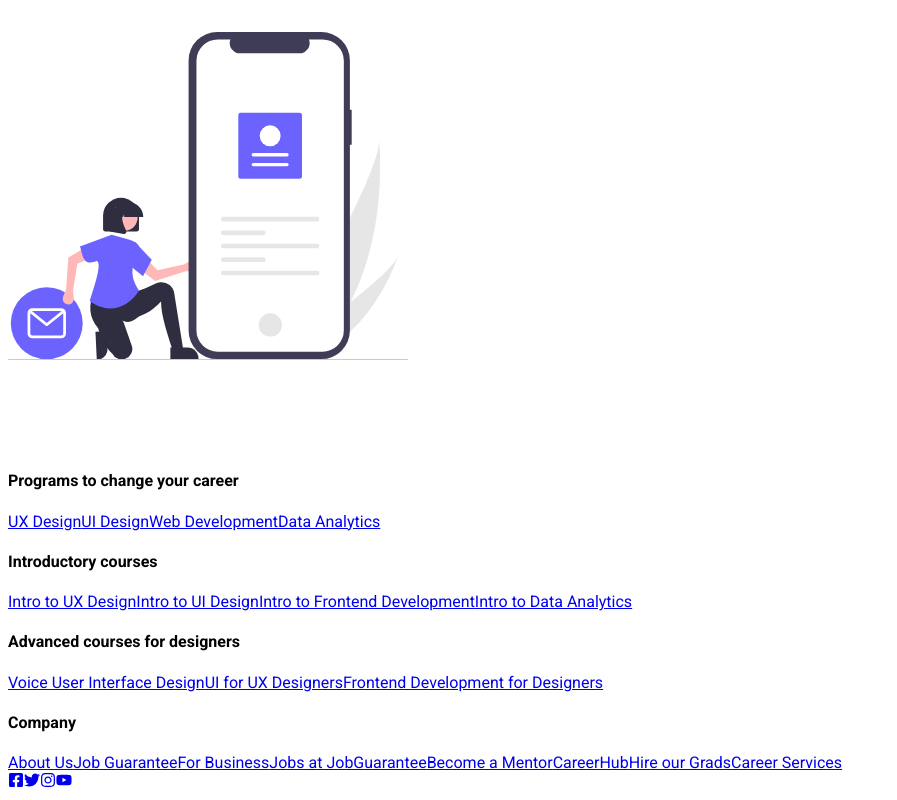
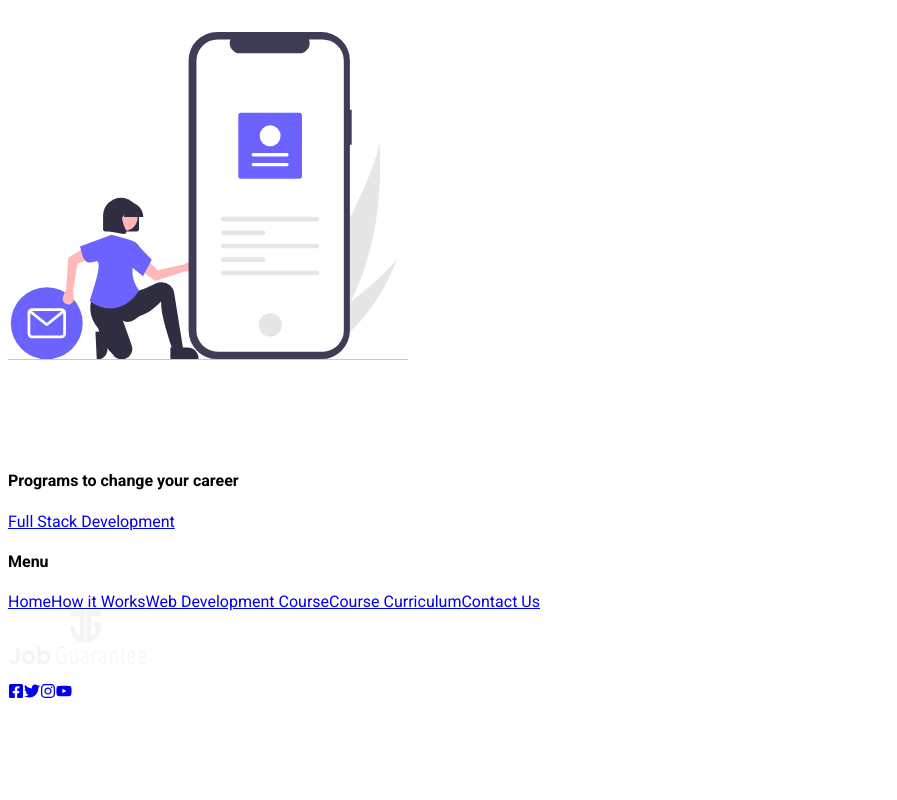
Before and after one commit to asfand687/job-guarantee, a Next.js app: page /ContactUs in a window 1280 px wide. Shown: the part 1171-1971 px from the top of the page, without its empty margins (0-897 px from the left). After the commit the page ends 1882 px from the top, so only its background shows below. Built offline with nearby package versions, Linux system fonts and the light colour scheme.

Commit message:
added favicon and removed the sections asked by the marketing team

```diff
--- a/components/Companies.jsx
+++ b/components/Companies.jsx
@@ -6,9 +6,9 @@ import Zameen from '../public/zameen.svg'
 
 const Companies = () => {
 	return (
-		<div className='text-center pt-4 flex flex-col items-center'>
+		<div className='text-center pt-8 flex flex-col items-center'>
 			<p className='font-light px-4 text-lg pb-8'>
-				Our graduates now have tech jobs all over the world
+				Our graduates now have tech jobs in top organizations of Pakistan
 			</p>
 			<div className='w-full px-4 max-w-6xl flex items-center justify-around'>
 				<article>
--- a/components/Footer.jsx
+++ b/components/Footer.jsx
@@ -1,6 +1,6 @@
 import Link from 'next/link'
 import Image from 'next/image'
-import Olivia from '../public/olivia.jpg'
+import Logo from '../public/logo.svg'
 import { FaFacebookSquare } from 'react-icons/fa'
 import { FaTwitter } from 'react-icons/fa'
 import { FaInstagram } from 'react-icons/fa'
@@ -8,127 +8,49 @@ import { FaYoutube } from 'react-icons/fa'
 
 const Footer = () => {
 	return (
-		<footer className='p-10 bg-gray-700'>
+		<footer className='p-10 text-center md:text-left bg-gray-700'>
 			<section className='w-full max-w-5xl mx-auto'>
 				<div className='flex justify-between flex-col lg:flex-row lg:space-x-16'>
 					<div className='flex flex-col'>
-						<h4 className='text-xs font-bold py-4 uppercase text-gray-500 tracking-tighter'>
+						<h4 className='text-lg font-bold py-2 uppercase text-gray-500 tracking-wide'>
 							Programs to change your career
 						</h4>
-						<Link href='#'>
-							<a className='text-white font-bold text-md tracking-tight pb-1'>
-								UX Design
-							</a>
-						</Link>
-						<Link href='#'>
-							<a className='text-white font-bold text-md tracking-tight pb-1'>
-								UI Design
-							</a>
-						</Link>
-						<Link href='#'>
-							<a className='text-white font-bold text-md tracking-tight pb-1'>
-								Web Development
-							</a>
-						</Link>
-						<Link href='#'>
-							<a className='text-white font-bold text-md tracking-tight pb-1'>
-								Data Analytics
+						<Link href='/WebDevelopmentCourse'>
+							<a className='text-white font-bold text-lg pb-1'>
+								Full Stack Development
 							</a>
 						</Link>
 					</div>
 					<div className='flex flex-col'>
-						<h4 className='text-xs font-bold py-4 uppercase text-gray-500 tracking-tighter'>
-							Introductory courses
+						<h4 className='text-lg font-bold py-2 uppercase text-gray-500 tracking-wide'>
+							Menu
 						</h4>
-						<Link href='#'>
-							<a className='text-white font-bold text-md tracking-tight pb-1'>
-								Intro to UX Design
+						<Link href='/'>
+							<a className='text-white font-bold text-lg pb-1'>Home</a>
+						</Link>
+						<Link href='/HowItWorks'>
+							<a className='text-white font-bold text-lg pb-1'>How it Works</a>
+						</Link>
+						<Link href='/WebDevelopmentCourse'>
+							<a className='text-white font-bold text-lg pb-1'>
+								Web Development Course
 							</a>
 						</Link>
-						<Link href='#'>
-							<a className='text-white font-bold text-md tracking-tight pb-1'>
-								Intro to UI Design
+						<Link href='/WebDevCurriculum'>
+							<a className='text-white font-bold text-lg pb-1'>
+								Course Curriculum
 							</a>
 						</Link>
-						<Link href='#'>
-							<a className='text-white font-bold text-md tracking-tight pb-1'>
-								Intro to Frontend Development
-							</a>
-						</Link>
-						<Link href='#'>
-							<a className='text-white font-bold text-md tracking-tight pb-1'>
-								Intro to Data Analytics
-							</a>
+						<Link href='/ContactUs'>
+							<a className='text-white font-bold text-lg pb-1'>Contact Us</a>
 						</Link>
 					</div>
-					<div className='flex flex-col'>
-						<h4 className='text-xs font-bold py-4 uppercase text-gray-500 tracking-tighter'>
-							Advanced courses for designers
-						</h4>
-						<Link href='#'>
-							<a className='text-white font-bold text-md tracking-tight pb-1'>
-								Voice User Interface Design
-							</a>
-						</Link>
-						<Link href='#'>
-							<a className='text-white font-bold text-md tracking-tight pb-1'>
-								UI for UX Designers
-							</a>
-						</Link>
-						<Link href='#'>
-							<a className='text-white font-bold text-md tracking-tight pb-1'>
-								Frontend Development for Designers
-							</a>
-						</Link>
+
+					<article className='flex flex-col lg:justify-around'>
+						<div className='pt-4'>
+							<Image src={Logo} alt='logo' />
 						</div>
-					<article className='flex flex-col'>
-						<h4 className='text-xs font-bold py-4 uppercase text-gray-500 tracking-tighter'>
-							Company
-						</h4>
-						<Link href='#'>
-							<a className='text-white font-bold text-md tracking-tight pb-1'>
-								About Us
-							</a>
-						</Link>
-						<Link href='#'>
-							<a className='text-white font-bold text-md tracking-tight pb-1'>
-								Job Guarantee
-							</a>
-						</Link>
-						<Link href='#'>
-							<a className='text-white font-bold text-md tracking-tight pb-1'>
-								For Business
-							</a>
-						</Link>
-						<Link href='#'>
-							<a className='text-white font-bold text-md tracking-tight pb-1'>
-								Jobs at JobGuarantee
-							</a>
-						</Link>
-						<Link href='#'>
-							<a className='text-white font-bold text-md tracking-tight pb-1'>
-								Become a Mentor
-							</a>
-						</Link>
-						<Link href='#'>
-							<a className='text-white font-bold text-md tracking-tight pb-1'>
-								CareerHub
-							</a>
-						</Link>
-						<Link href='#'>
-							<a className='text-white font-bold text-md tracking-tight pb-1'>
-								Hire our Grads
-							</a>
-						</Link>
-						<Link href='#'>
-							<a className='text-white font-bold text-md tracking-tight pb-1'>
-								Career Services
-							</a>
-						</Link>
-					</article>
-				</div>
-				<div className='w-full flex lg:flex-row-reverse items-center justify-center lg:justify-between text-white pt-12'>
-					<article className='flex mt-4 lg:mt-0 space-x-4'>
+						<article className='flex justify-center mt-4 lg:mt-0 space-x-4 text-white'>
 							<Link href='#'>
 								<a className='text-2xl uppercase  border-white font-bold tracking-tight'>
 									<FaFacebookSquare />
@@ -150,6 +72,7 @@ const Footer = () => {
 								</a>
 							</Link>
 						</article>
+					</article>
 				</div>
 			</section>
 		</footer>
--- a/components/Timeline.jsx
+++ b/components/Timeline.jsx
@@ -7,9 +7,9 @@ const Timeline = () => {
 	return (
 		<section className='mt-12 relative after:absolute after:w-3 after:h-[65%] after:bg-gray-600 after:left-[50%] after:top-[370px] after:transform after:translate-x-[-50%] after:hidden lg:after:block px-4'>
 			<p className='mx-auto w-full max-w-[650px] px-6 text-center leading-8 font-normal text-xl py-8'>
-				Our career change programs are 100% online and asynchronous—so you can
-				learn from the comfort of your home and on a schedule that’s compatible
-				with the rest of your life. Here’s an overview of how it works.
+				Our career change programs are 100% on-campus and and One on One
+				Learning so you can learn from the industry experts and mentor. Here’s
+				an overview how it works.
 			</p>
 			<div className='pt-16 pb-24'>
 				<div className='w-full flex flex-col lg:block items-center space-y-20 max-w-[1040px] mx-auto'>
--- a/components/WebDevCourseOutline.jsx
+++ b/components/WebDevCourseOutline.jsx
@@ -143,9 +143,8 @@ const WebDevCourseOutline = () => {
 							Requirements
 						</h2>
 						<ul className='list-disc space-y-6 text-lg font-light'>
-							<li className='ml-8'>A2 level in written and spoken English</li>
+							<li className='ml-8'>16 Years of Education or Equivalent.</li>
 							<li className='ml-8'>A computer (Mac, PC or Linux)</li>
-							<li className='ml-8'>An internet connection</li>
 						</ul>
 					</div>
 				</article>
--- a/pages/WebDevCurriculum.jsx
+++ b/pages/WebDevCurriculum.jsx
@@ -21,9 +21,8 @@ const WebDevCurriculum = () => {
 				</nav>
 				<WebDevCurriculumHero />
 				<WebDevCourseOutline />
-				<TeamSection />
 				<RightForYou />
-				<Footer/>
+				<Footer />
 			</main>
 		</div>
 	)
```
Also changed, not shown: components/Pricing.jsx (+4 -41 lines), components/RightForYou.jsx (+14 -9 lines), data/data.js (+2 -10 lines), pages/HowItWorks.jsx (+5 -4 lines), pages/WebDevelopmentCourse.jsx (+10 -9 lines), 1 other file (tests, documents, lock files or other folders). Lines whose indentation alone changed are shown as unchanged.
